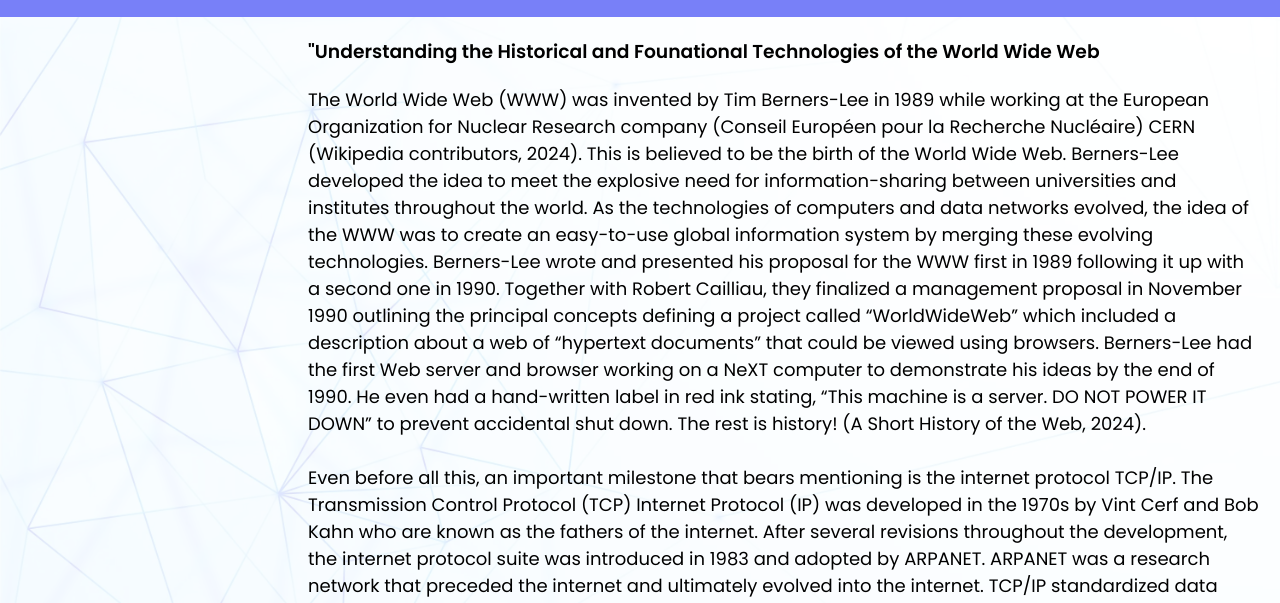
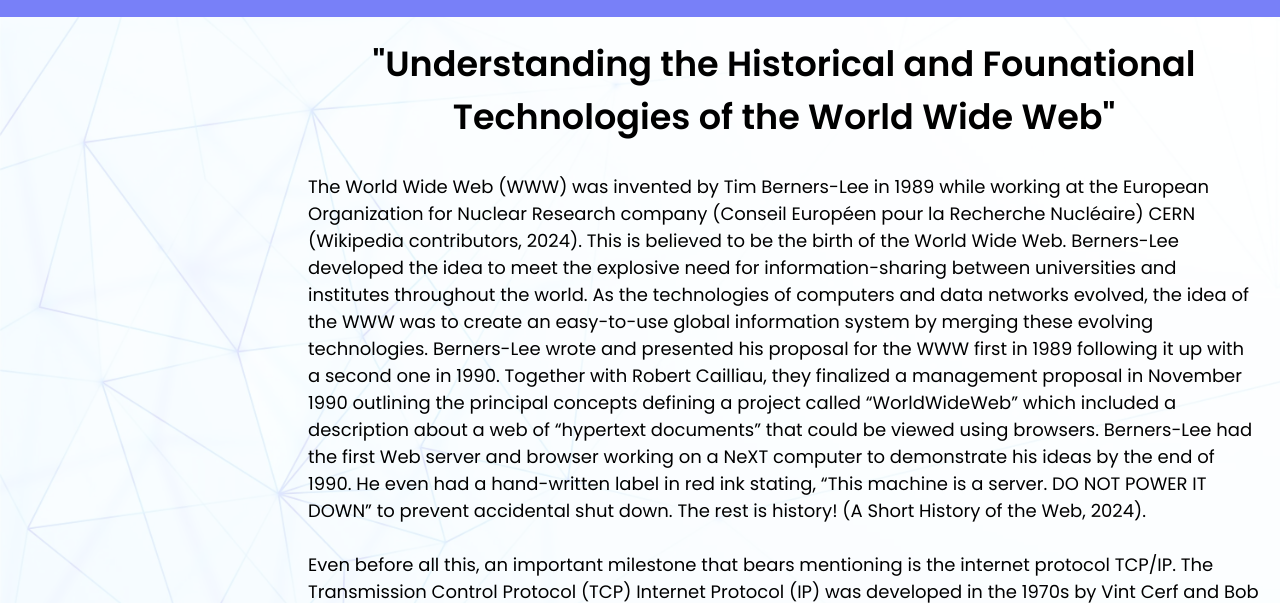
Before and after one commit to Tbar1864/Tomb-Web3c-Project, a plain HTML site: page WWW-research.html in a window 1280 px wide. Shown: the part 158-761 px from the top of the page. Drawn offline with Linux system fonts and the light colour scheme.

Commit message:
Update WWW-research.html

```diff
--- a/WWW-research.html
+++ b/WWW-research.html
@@ -61,7 +61,7 @@
 
                         <div class="text">
 
-                            <h3>"Understanding the Historical and Founational Technologies of the World Wide Web</h3>
+                            <h2>"Understanding the Historical and Founational Technologies of the World Wide Web"</h2>
 
                             <p> The World Wide Web (WWW) was invented by Tim Berners-Lee in 1989 while working at the European Organization for Nuclear Research company
                                 (Conseil Européen pour la Recherche Nucléaire) CERN (Wikipedia contributors, 2024). This is believed to be the birth of the World Wide Web.
```
